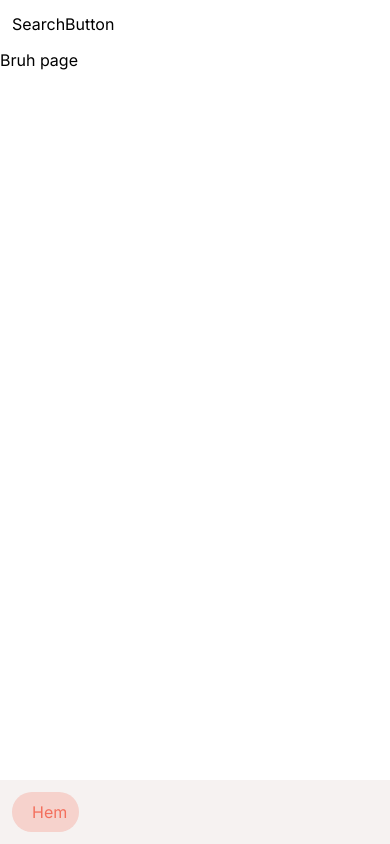
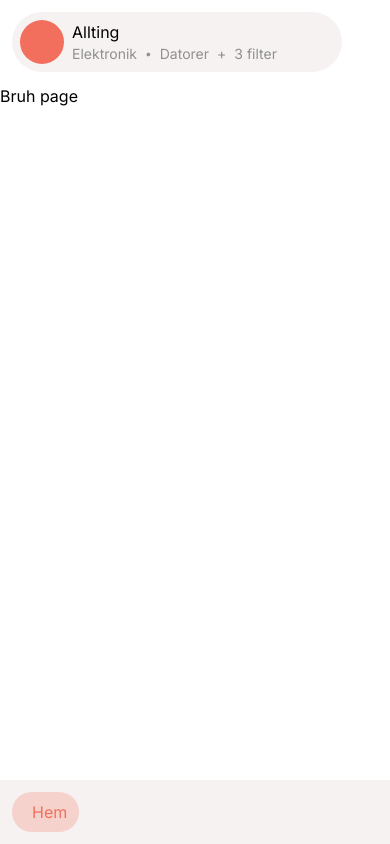
Before and after one commit to sndell/marketplace, a Next.js app: page / in a window 390 px wide. Built offline with nearby package versions, Linux system fonts and the light colour scheme.

Commit message:
feat (wip): create filter button

```diff
--- /dev/null
+++ b/components/listings/FilterButton.tsx
@@ -0,0 +1,61 @@
+import React, { useState, useEffect, useRef } from 'react';
+
+const filters: string[] = ['Elektronik', 'Datorer', 'Stockholm', 'Södertälje', '500kr - 2700kr'];
+
+export const FilterButton = () => {
+  const [visibleFilters, setVisibleFilters] = useState<string[]>([]);
+  const [hiddenCount, setHiddenCount] = useState<number>(filters.length);
+  const containerRef = useRef<HTMLButtonElement | null>(null);
+
+  useEffect(() => {
+    const handleResize = () => {
+      if (containerRef.current) {
+        const containerWidth = containerRef.current.offsetWidth;
+        let tempHiddenCount = 0;
+        let currentLength = 0;
+
+        const tempVisibleTags = filters.filter((filter) => {
+          const filterWidth = filter.length * 7 + 15;
+          if (currentLength + filterWidth <= containerWidth - 150) {
+            currentLength += filterWidth;
+            return true;
+          } else {
+            tempHiddenCount++;
+            return false;
+          }
+        });
+
+        setVisibleFilters(tempVisibleTags);
+        setHiddenCount(tempHiddenCount);
+      }
+    };
+    handleResize();
+    window.addEventListener('resize', handleResize);
+    return () => window.removeEventListener('resize', handleResize);
+  }, []);
+
+  return (
+    <button className="flex flex-1 w-full h-full gap-2 p-2 overflow-hidden rounded-full bg-primary" ref={containerRef}>
+      <div className="grid h-full text-white rounded-full aspect-square place-items-center bg-accent">
+        <span className="icon-[solar--magnifer-linear]" />
+      </div>
+      <div className="flex flex-col items-start">
+        Allting
+        <div className="flex items-center gap-2 text-sm text-primaryLight whitespace-nowrap">
+          {visibleFilters.map((tag, index) => (
+            <React.Fragment key={index}>
+              <div className="">{tag}</div>
+              {index + 1 < visibleFilters.length && <span className="text-xs">•</span>}
+            </React.Fragment>
+          ))}
+          {hiddenCount > 0 && (
+            <>
+              {visibleFilters.length > 0 && <span>+</span>}
+              <span> {hiddenCount} filter</span>
+            </>
+          )}
+        </div>
+      </div>
+    </button>
+  );
+};
--- /dev/null
+++ b/components/listings/index.ts
@@ -0,0 +1 @@
+export * from './FilterButton';
--- a/components/ui/Header.tsx
+++ b/components/ui/Header.tsx
@@ -3,7 +3,7 @@ import { Navbar } from './Navbar';
 
 export const Header = () => (
   <div className="xs:bg-primary">
-    <div className="grid w-full max-md:grid-cols-[auto_1fr] grid-cols-[1fr_auto_1fr] p-3 mx-auto max-w-7xl items-center">
+    <div className="grid w-full grid-cols-[1fr_auto] xs:grid-cols-[auto_1fr] gap-3 md:grid-cols-[1fr_auto_1fr] p-3 mx-auto max-w-7xl items-center">
       <HeaderContent />
       <Navbar />
       <div className="flex gap-2 justify-self-end">
--- a/components/ui/HeaderContent.tsx
+++ b/components/ui/HeaderContent.tsx
@@ -1,6 +1,7 @@
 'use client';
 
 import { usePathname } from 'next/navigation';
+import { FilterButton } from '../listings';
 
 export const HeaderContent = () => {
   const path = usePathname();
@@ -8,7 +9,7 @@ export const HeaderContent = () => {
   return (
     <>
       <div className="max-md:hidden">Marketplace</div>
-      <div className="xs:hidden">{path === '/' && <div>SearchButton</div>}</div>
+      <div className="h-full overflow-hidden xs:hidden">{path === '/' && <FilterButton />}</div>
     </>
   );
 };
```
